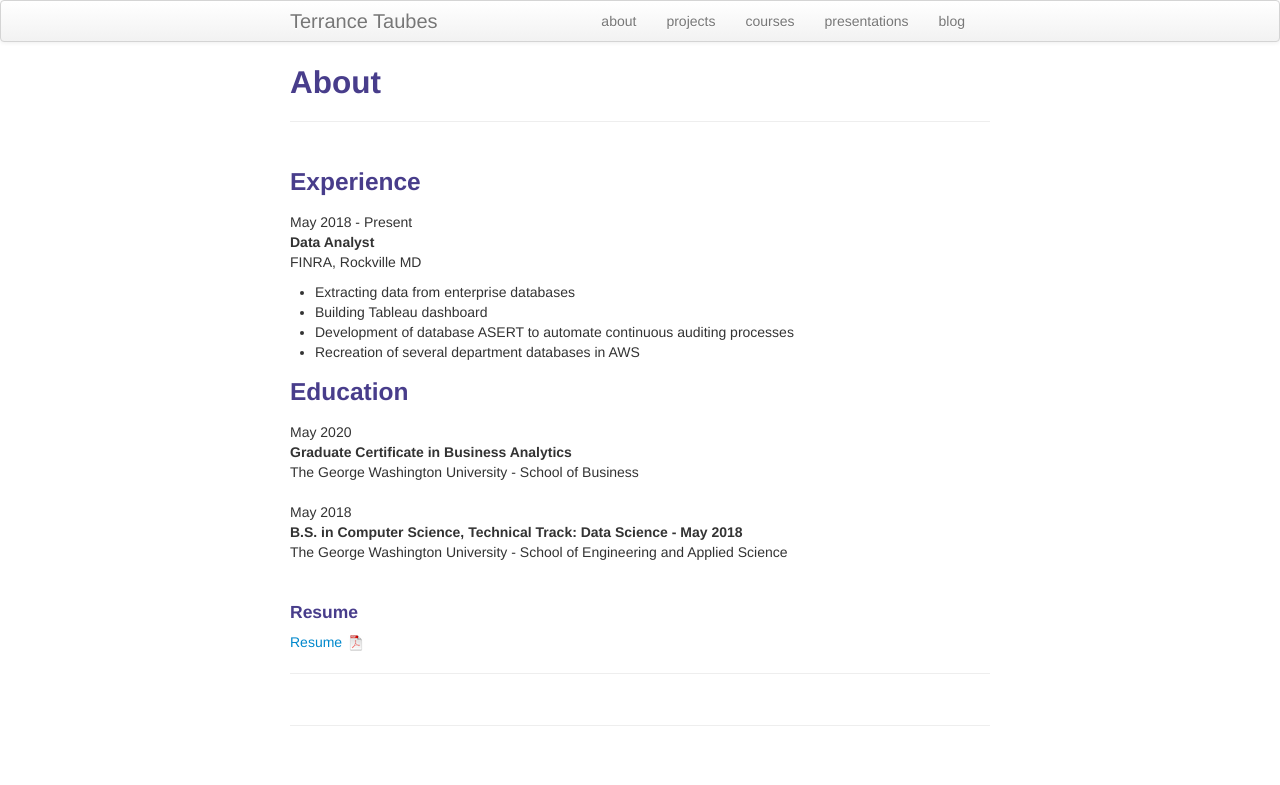
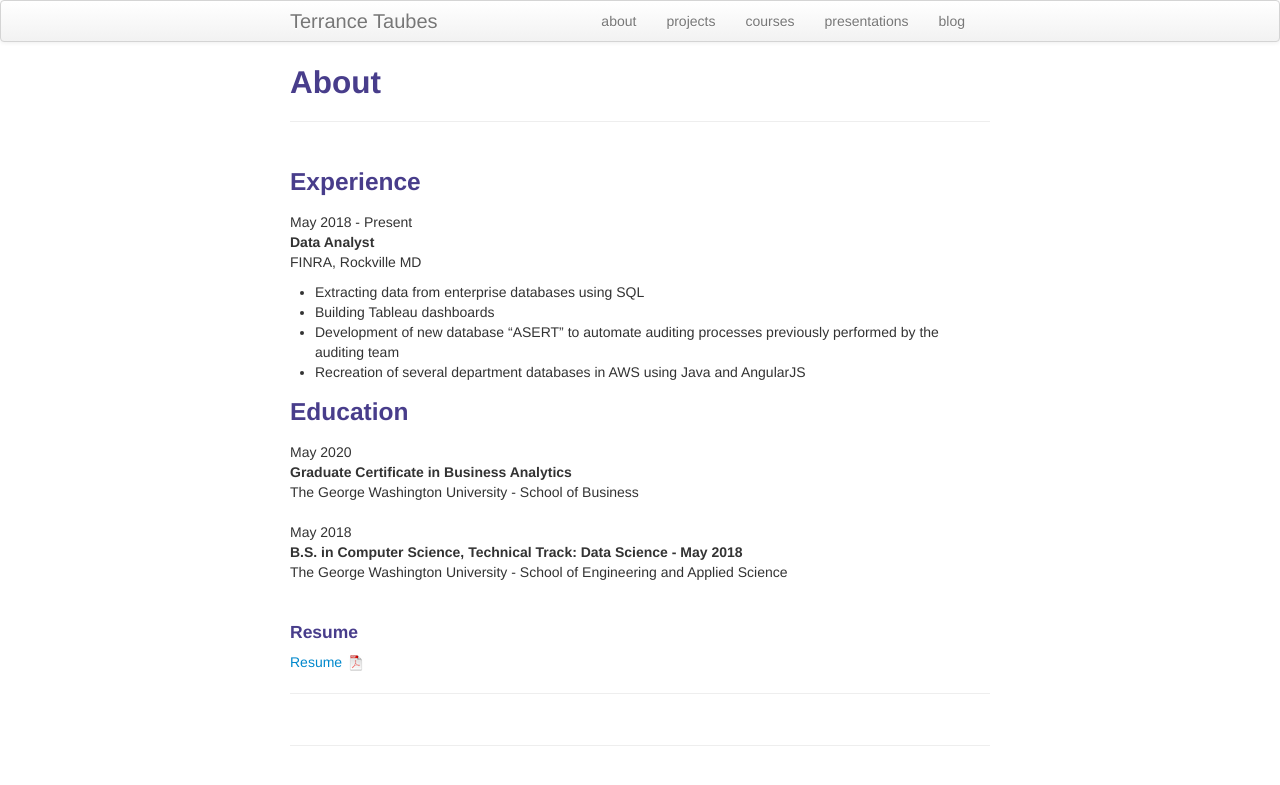
Before and after one commit to terrytaubes/terrytaubes.github.io, a Jekyll site: the page built from pages/about.md, in a window 1280 px wide. Shown: the top 785 px of the page. Built offline with Jekyll 4.4.1, drawn with Linux system fonts in a browser that asks for light colours.

Commit message:
Update about.md

```diff
--- a/pages/about.md
+++ b/pages/about.md
@@ -11,10 +11,10 @@ May 2018 - Present
 <br>
 FINRA, Rockville MD
 <br>
-- Extracting data from enterprise databases
-- Building Tableau dashboard
-- Development of database ASERT to automate continuous auditing processes
-- Recreation of several department databases in AWS
+- Extracting data from enterprise databases using SQL
+- Building Tableau dashboards
+- Development of new database "ASERT" to automate auditing processes previously performed by the auditing team
+- Recreation of several department databases in AWS using Java and AngularJS
 <br>
 
 ### <a name="education"></a>Education
```
